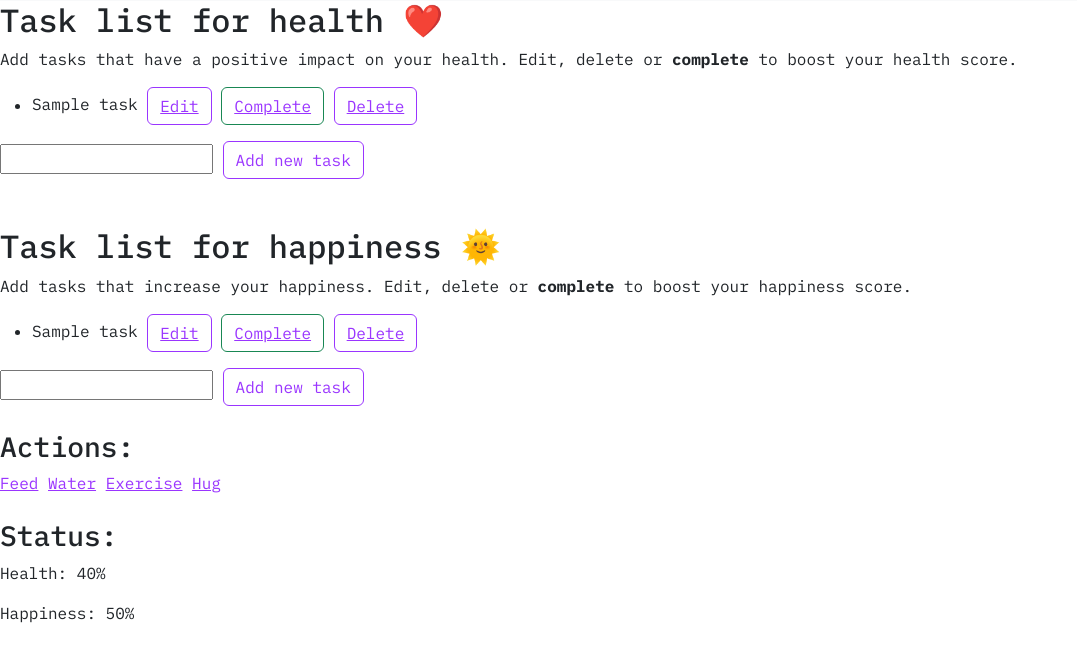
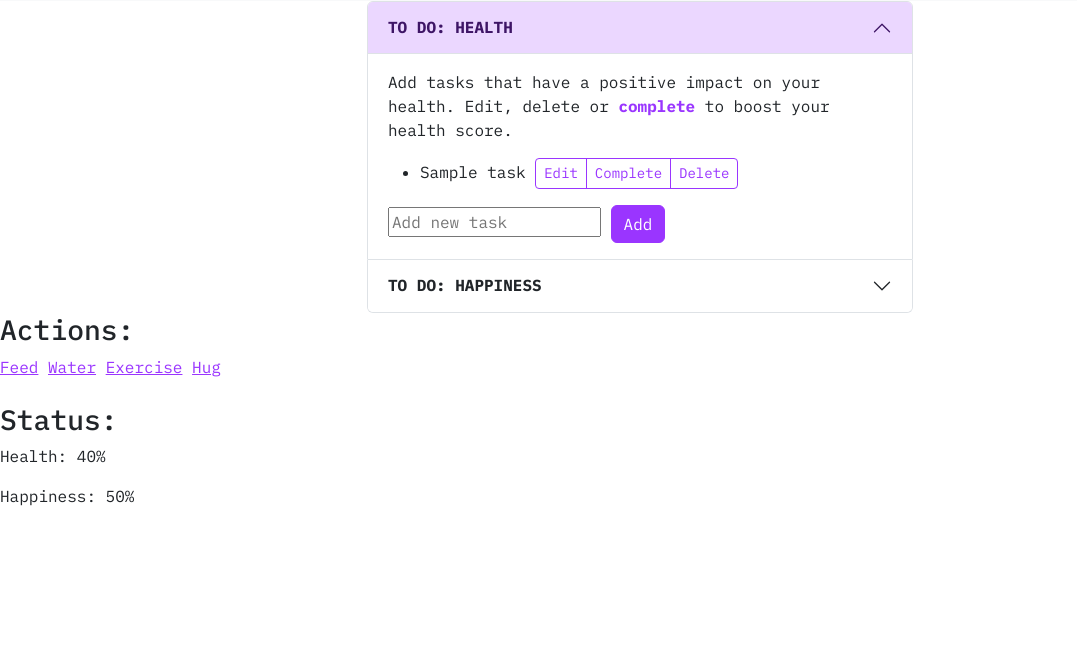
Before and after one commit to waterzaddy/CFG-SoftwareTeam7, a Flask app: page / in a window 1280 px wide. Shown: the part 55-701 px from the top of the page, without its empty margins (0-1077 px from the left). Run offline with Flask 3, Linux system fonts and the light colour scheme; some libraries are stand-ins or nearby versions.

Commit message:
task lists are now accordians

```diff
--- a/flask_to_do/templates/base.html
+++ b/flask_to_do/templates/base.html
@@ -44,7 +44,7 @@
   {% endblock %}
 
   <!-- JS scripts - don't touch -->
-  <script src="/flask_to_do/static/bootstrap.bundle.min.js"></script>
+  <script src="../static/bootstrap.bundle.min.js"></script>
 </body>
 
 </html>
--- a/flask_to_do/templates/index.html
+++ b/flask_to_do/templates/index.html
@@ -16,43 +16,101 @@
 {% if "user" in session %}
 <h2>Welcome, {{ user }}</h2>
 {% endif %}
-<h2>Task list for health ❤️</h2>
-<p>Add tasks that have a positive impact on your health. Edit, delete or <b>complete</b> to boost your health score.</p>
+
+<section class="main">
+    <div class="container">
+        <div class="row align-items-center justify-content-center">
+            <!-- TO Do Lists & Journal -->
+            <div class="col-md-6" id="task-lists">
+                <div class="accordion" id="accordionToDo">
+                    <!-- Health To-Do List -->
+                    <div class="accordion-item">
+                        <h2 class="accordion-header">
+                            <button class="accordion-button" type="button" data-bs-toggle="collapse"
+                                data-bs-target="#collapseOne" aria-expanded="true" aria-controls="collapseOne">
+                                <strong>TO DO: HEALTH</strong>
+                            </button>
+                        </h2>
+                        <div id="collapseOne" class="accordion-collapse collapse show" data-bs-parent="#accordionToDo">
+                            <div class="accordion-body">
+                                <p>Add tasks that have a positive impact on your health. Edit, delete or <strong
+                                        class="bold-purple">complete</strong>
+                                    to boost your health score.</p>
                                 <ul>
                                     {% for todo in todos_health %}
                                     <li>
-            <span {% if todo['done'] %} style="text-decoration: line-through" {%endif%}>{{ todo['task'] }}</span>
-            <button type="button" class="btn btn-outline-primary"><a href="{{ url_for('edit_health', index=loop.index0) }}">Edit</a></button>
-            <button type="button" class="btn btn-outline-success"><a href="{{ url_for('check_health', index=loop.index0) }}">Complete</a></button>
-            <button type="button" class="btn btn-outline-primary"><a href="{{ url_for('delete_health', index=loop.index0) }}">Delete</a></button>
+                                        <div class="btn-toolbar mb-3" role="toolbar"
+                                            aria-label="Task item with button group">
+                                            <div class="task">
+                                                <span {% if todo['done'] %} style="text-decoration: line-through"
+                                                    {%endif%}>{{todo['task'] }}</span>
+                                                <div class="btn-group justify-content-end btn-group-sm" role="group"
+                                                    aria-label="Edit complete delete buttons">
+                                                    <a class="btn btn-outline-primary" role="button"
+                                                        href="{{ url_for('edit_health', index=loop.index0) }}">Edit</a>
+                                                    <a class="btn btn-outline-primary" role="button"
+                                                        href="{{ url_for('check_health', index=loop.index0) }}">Complete</a>
+                                                    <a class="btn btn-outline-primary" role="button"
+                                                        href="{{ url_for('delete_health', index=loop.index0) }}">Delete</a>
+                                                </div>
+                                            </div>
+
+                                        </div>
                                     </li>
                                     {% endfor %}
-
                                 </ul>
                                 <form action="{{ url_for('add_health') }}" method="POST">
-        <input type="text" name="todo">
-        <button type="submit" class="btn btn-outline-primary">Add new task</button>
+                                    <input type="text" name="todo" placeholder="Add new task">
+                                    <button type="submit" class="btn btn-primary">Add</button>
                                 </form>
-<br />
-<br />
-<h2>Task list for happiness 🌞️</h2>
-<p>Add tasks that increase your happiness. Edit, delete or <b>complete</b> to boost your happiness score.</p>
+                            </div>
+                        </div>
+                    </div>
+                    <!-- Happiness To-Do List -->
+                    <div class="accordion-item">
+                        <h2 class="accordion-header">
+                            <button class="accordion-button collapsed" type="button" data-bs-toggle="collapse"
+                                data-bs-target="#collapseTwo" aria-expanded="false" aria-controls="collapseTwo">
+                                <strong>TO DO: HAPPINESS</strong>
+                            </button>
+                        </h2>
+                        <div id="collapseTwo" class="accordion-collapse collapse" data-bs-parent="#accordionToDo">
+                            <div class="accordion-body">
+                                <p>Add tasks that make you happy. Edit, delete or <strong
+                                        class="bold-purple">complete</strong>
+                                    to boost your health score.</p>
                                 <ul>
                                     {% for todo in todos_happiness %}
                                     <li>
-            <span {% if todo['done'] %} style="text-decoration: line-through" {%endif%}>{{ todo['task'] }}</span>
-            <button type="button" class="btn btn-outline-primary"><a href="{{ url_for('edit_happiness', index=loop.index0) }}">Edit</a></button>
-            <button type="button" class="btn btn-outline-success"><a href="{{ url_for('check_happiness', index=loop.index0) }}">Complete</a></button>
-            <button type="button" class="btn btn-outline-primary"><a href="{{ url_for('delete_happiness', index=loop.index0) }}">Delete</a></button>
+                                        <span {% if todo['done'] %} style="text-decoration: line-through" {%endif%}>{{
+                                            todo['task'] }}</span>
+                                        <div class="btn-group justify-content-end btn-group-sm" role="group"
+                                            aria-label="Edit complete delete buttons">
+                                            <a class="btn btn-outline-primary" role="button"
+                                                href="{{ url_for('edit_happiness', index=loop.index0) }}">Edit</a>
+                                            <a class="btn btn-outline-primary" role="button"
+                                                href="{{ url_for('check_happiness', index=loop.index0) }}">Complete</a>
+                                            <a class="btn btn-outline-primary" role="button"
+                                                href="{{ url_for('delete_happiness', index=loop.index0) }}">Delete</a>
+                                        </div>
+
                                     </li>
                                     {% endfor %}
 
                                 </ul>
                                 <form action="{{ url_for('add_happiness') }}" method="POST">
-        <input type="text" name="todo">
-        <button type="submit" class="btn btn-outline-primary">Add new task</button>
+                                    <input type="text" name="todo" placeholder="Add new task">
+                                    <button type="submit" class="btn btn-outline-primary">Add</button>
                                 </form>
-<br />
+                            </div>
+                        </div>
+                    </div>
+                </div>
+            </div>
+        </div>
+    </div>
+</section>
+
 
 <div>
     <h3>Actions:</h3>
```
Lines whose indentation alone changed are shown as unchanged.
